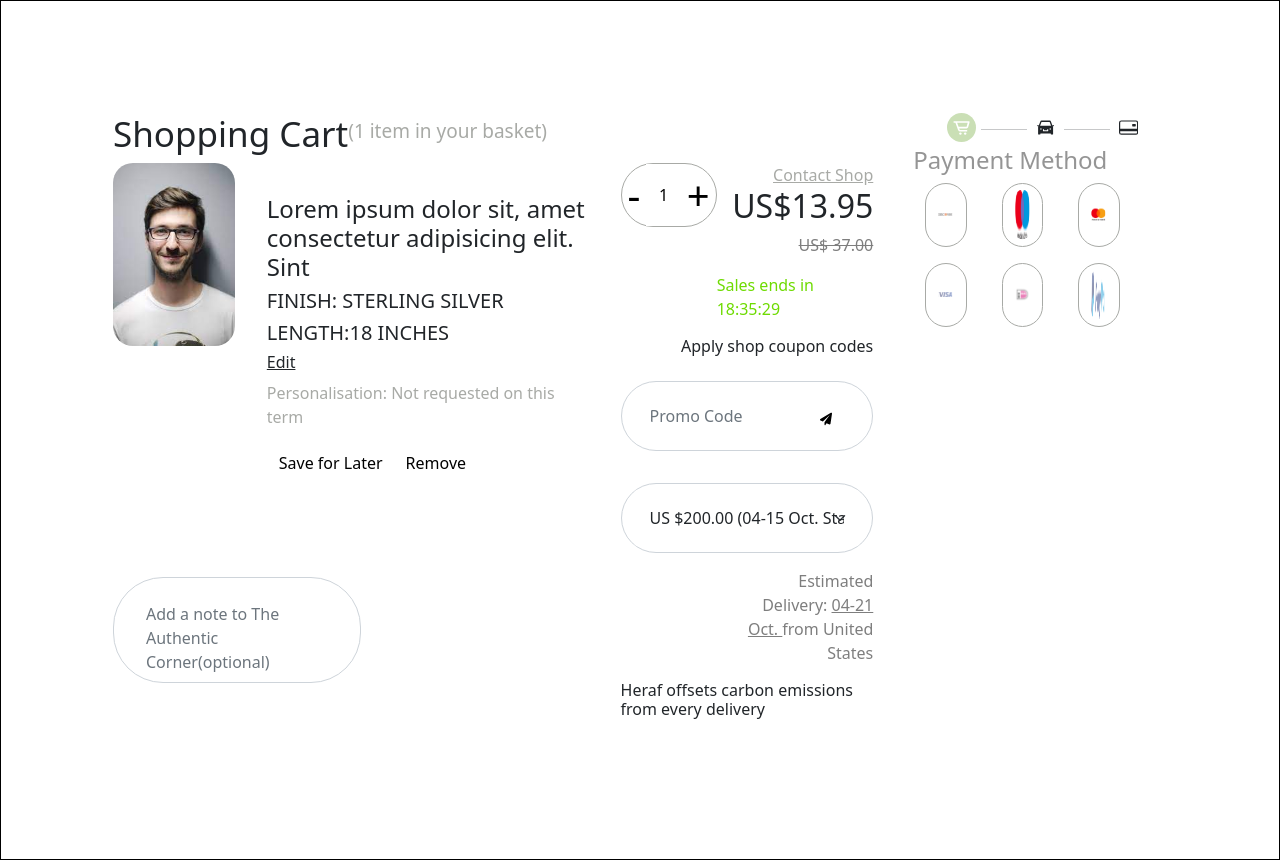
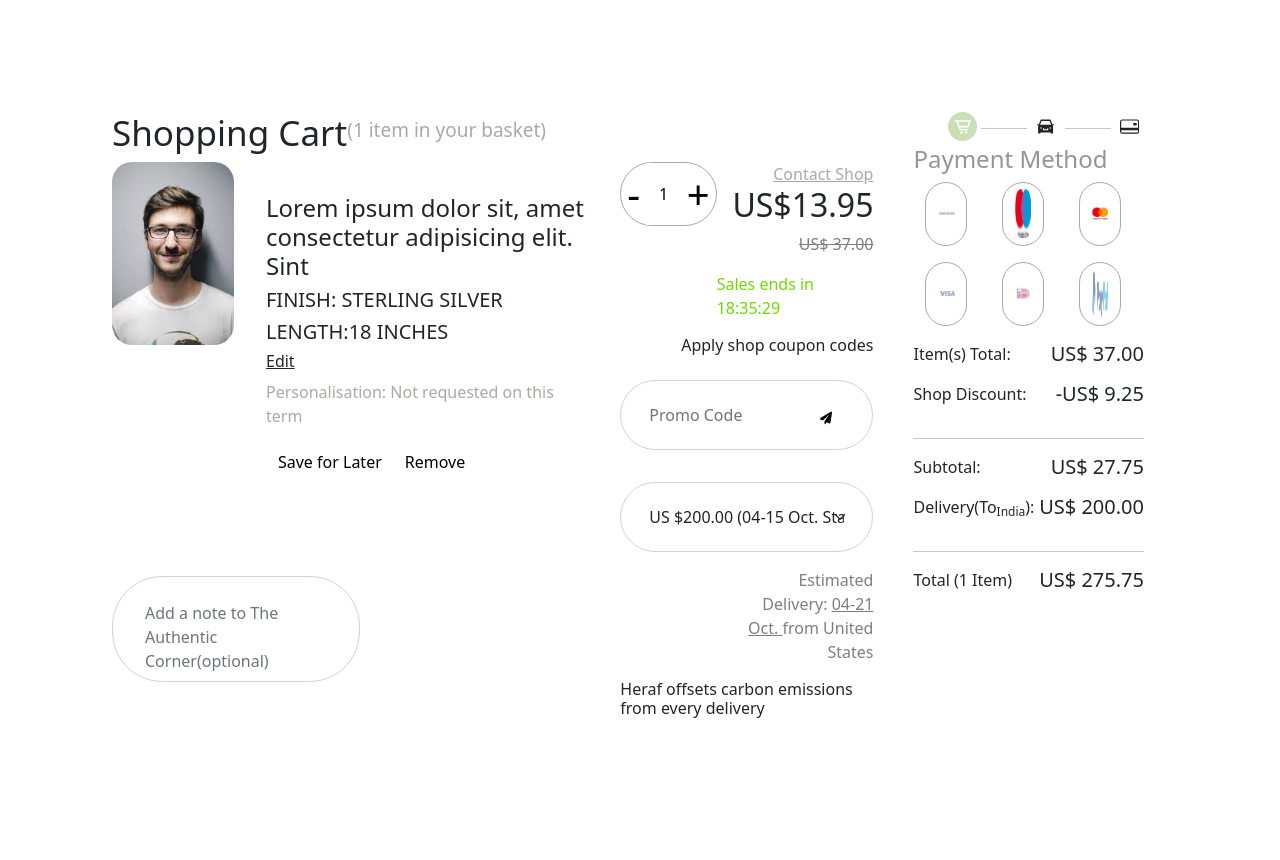
Before and after one commit to Animesh-weavers/heraf, a React (Create React App) app: page / in a window 1280 px wide. Built offline with nearby package versions, Linux system fonts and the light colour scheme.

Commit message:
complete paymentgateway without responsive

```diff
--- a/src/App.css
+++ b/src/App.css
@@ -1,3 +1,3 @@
 .App{
-    border: 1px solid black;
+    /* border: 1px solid black; */
 }
--- a/src/Components/Payment_Page/PaymentGateway/PaymentGateway.css
+++ b/src/Components/Payment_Page/PaymentGateway/PaymentGateway.css
@@ -40,3 +40,13 @@
 .payment .methods .container .row .col {
   /* border: 1px solid black; */
 }
+.toal-money-container {
+  /* border: 1px solid black; */
+  display: flex;
+  flex-direction: column;
+}
+.toal-money-container .sub-money-container {
+  /* border: 1px solid black; */
+  display: flex;
+  justify-content: space-between;
+}
--- a/src/Components/Payment_Page/PaymentGateway/PaymentGateway.js
+++ b/src/Components/Payment_Page/PaymentGateway/PaymentGateway.js
@@ -63,6 +63,52 @@ const PaymentGateway = () => {
             </div>
           </div>
         </div>
+        <div className="toal-money-container">
+          <div className="sub-money-container">
+            <div className="amount-details">
+              <p>Item(s) Total:</p>
+            </div>
+            <div className="amount">
+              <h5>US$ 37.00</h5>
+            </div>
+          </div>
+          <div className="sub-money-container">
+            <div className="amount-details">
+              <p>Shop Discount:</p>
+            </div>
+            <div className="amount">
+              <h5>-US$ 9.25</h5>
+            </div>
+          </div>
+          <hr />
+          <div className="sub-money-container">
+            <div className="amount-details">
+              <p>Subtotal:</p>
+            </div>
+            <div className="amount">
+              <h5>US$ 27.75</h5>
+            </div>
+          </div>
+          <div className="sub-money-container">
+            <div className="amount-details">
+              <p>
+                Delivery(To<sub>India</sub>):
+              </p>
+            </div>
+            <div className="amount">
+              <h5>US$ 200.00</h5>
+            </div>
+          </div>
+          <hr />
+          <div className="sub-money-container">
+            <div className="amount-details">
+              <p>Total (1 Item)</p>
+            </div>
+            <div className="amount">
+              <h5>US$ 275.75</h5>
+            </div>
+          </div>
+        </div>
       </div>
     </div>
   );
```
